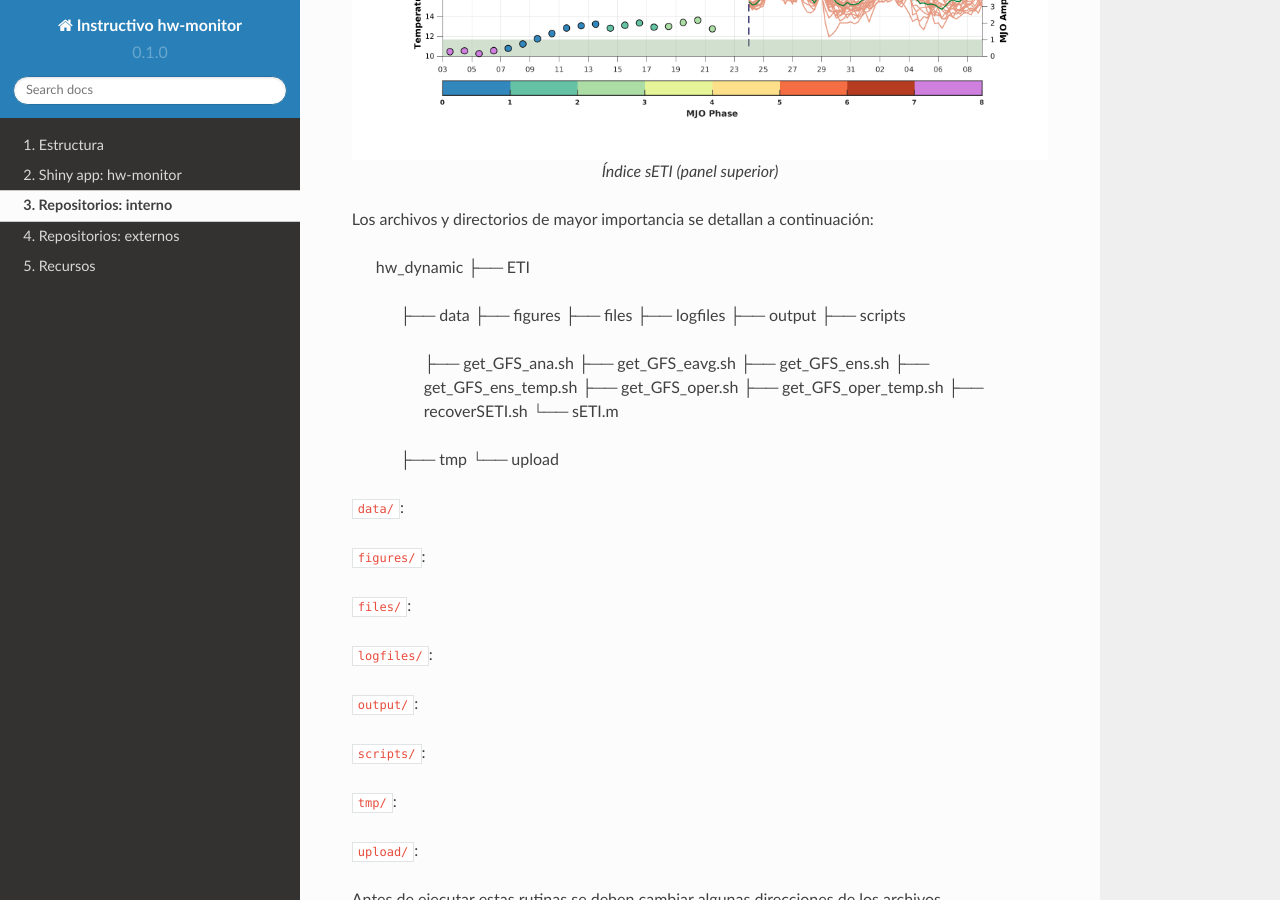
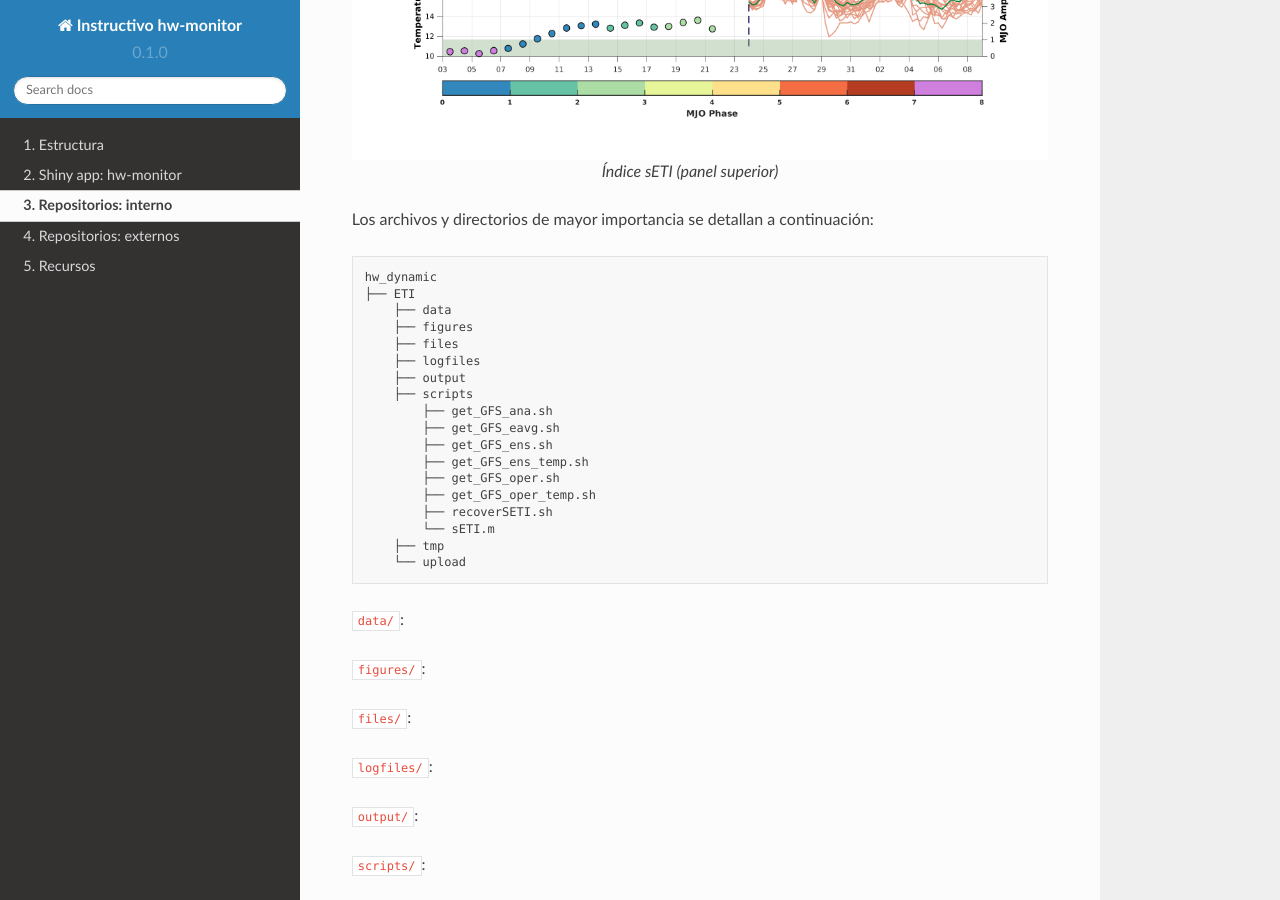
Before and after one commit to chsegura/rtd-tutorial, a Sphinx documentation site: the page built from docs/source/anexoA.rst, in a window 1280 px wide and 900 px high, scrolled down 523 px. Built offline with Sphinx 7.4.7 and the Read the Docs theme 2.0.0, drawn with Linux system fonts in a browser that asks for light colours.

```diff
--- a/docs/source/anexoA.rst
+++ b/docs/source/anexoA.rst
@@ -12,7 +12,7 @@ El directorio ``ETI`` contiene una serie de subdirectorios, rutinas y scripts qu
 
    Índice sETI (panel superior)
 
-Los archivos y directorios de mayor importancia se detallan a continuación:
+Los archivos y directorios de mayor importancia se detallan a continuación: ::
 
   hw_dynamic
   ├── ETI
```
